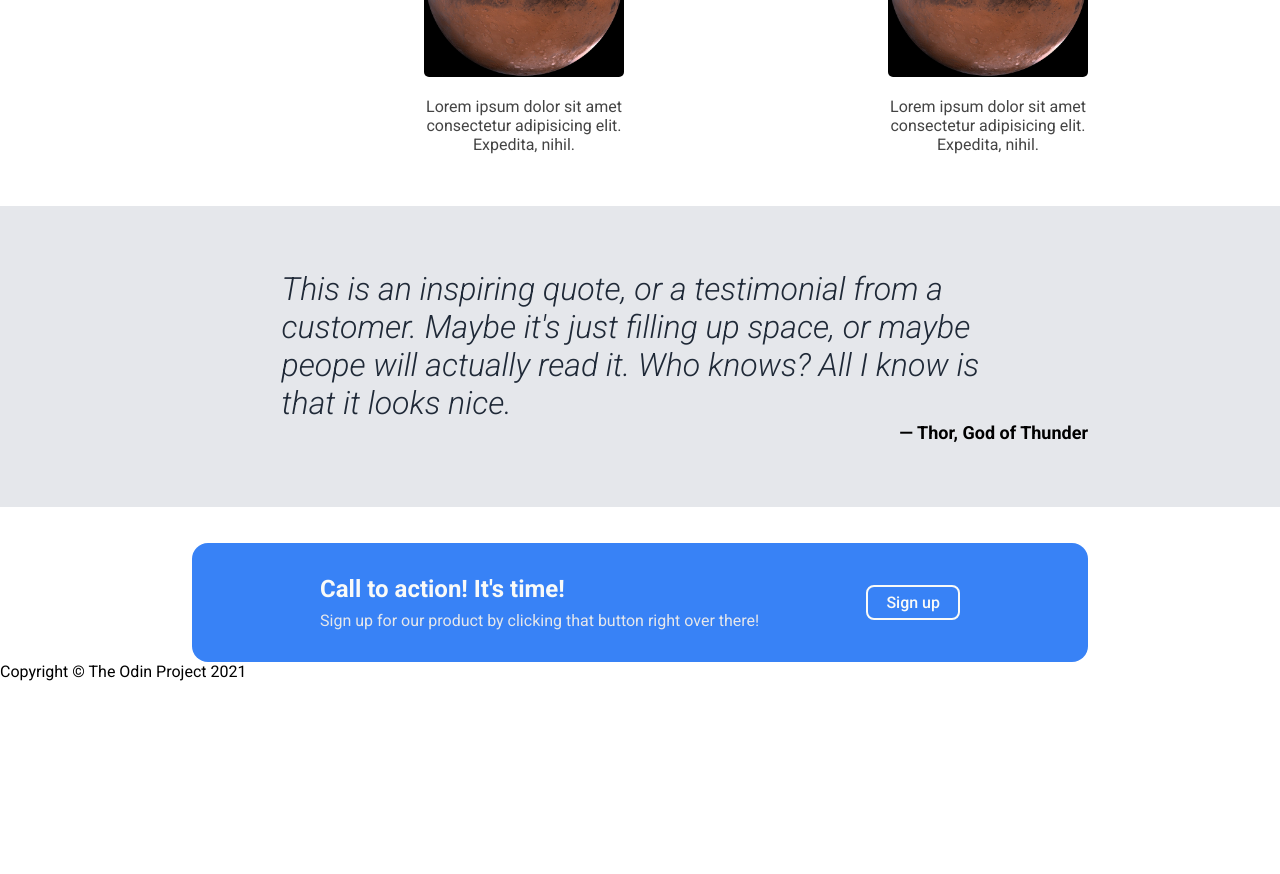
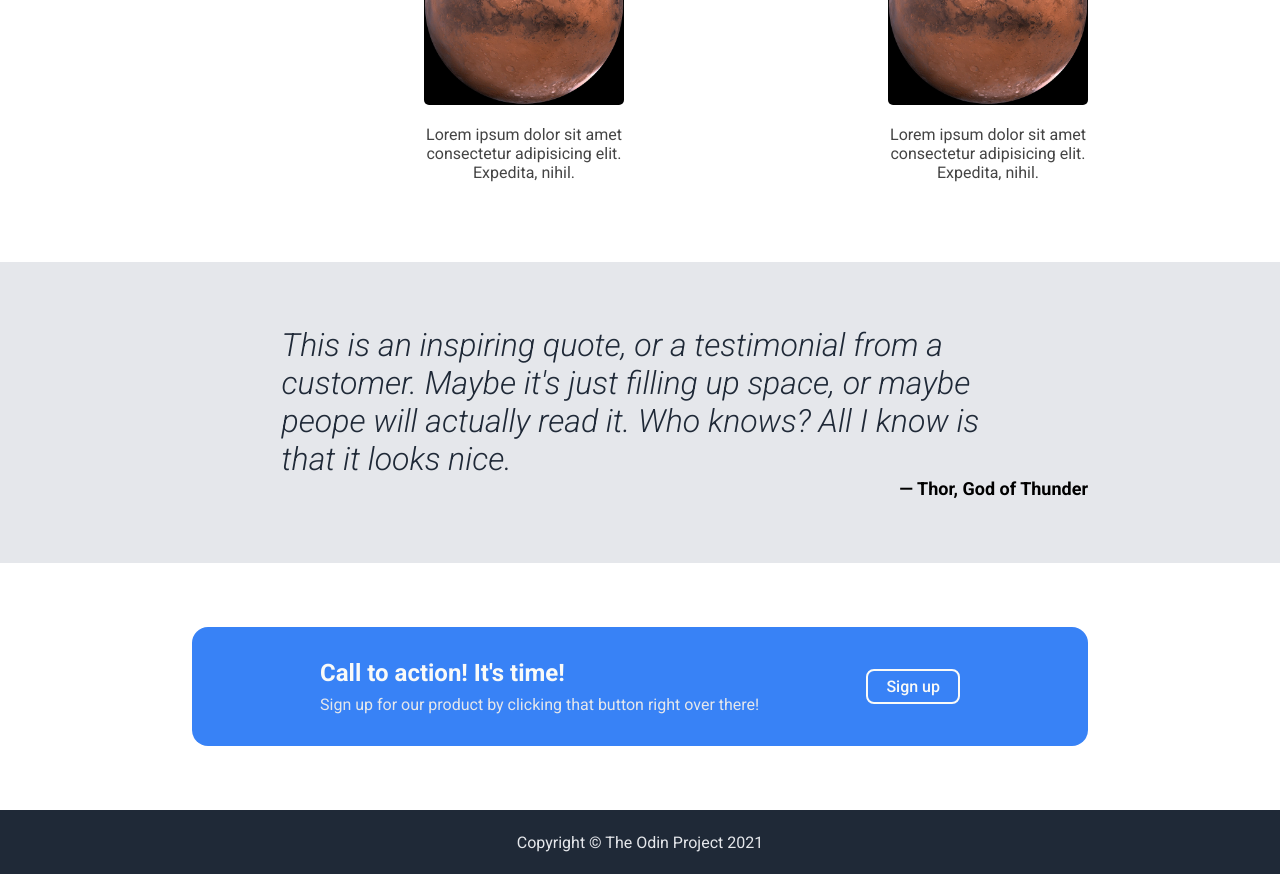
Before and after one commit to 02rasjac/Landing-page, a plain HTML site: page index.html in a window 1280 px wide. Shown: the part 534-1408 px from the top of the page. Before the commit the page ends 1215 px from the top, so only its background shows below. Drawn offline with Linux system fonts and the light colour scheme.

Commit message:
Add style to footer and increase margins
- Add style on footer
- Increase margin between sections from 36px to 64px

```diff
--- a/index.html
+++ b/index.html
@@ -64,6 +64,6 @@
       <a class="sign-up" href="#">Sign up</a>
     </section>
 
-    <footer>Copyright &copy; The Odin Project 2021</footer>
+    <footer><p>Copyright &copy; The Odin Project 2021</p></footer>
   </body>
 </html>
--- a/styles.css
+++ b/styles.css
@@ -82,6 +82,7 @@ header > ul a {
 
 #information {
     padding: 0 var(--content-width);
+    margin: 64px 0;
 }
 
 #information > h2 {
@@ -111,7 +112,7 @@ header > ul a {
 
 #quote {
     padding: 64px var(--content-width);
-    margin: 36px 0;
+    margin: 64px 0;
     background-color: #e5e7eb;
 }
 
@@ -131,7 +132,7 @@ header > ul a {
 }
 
 #call-to-action {
-    margin: 0 var(--content-width);
+    margin: 64px var(--content-width);
     background-color: #3882f6;
     display: flex;
     align-items: center;
@@ -155,3 +156,13 @@ header > ul a {
     border: 2px solid var(--text-color-main);
     flex-shrink: 0;
 }
+
+footer {
+    background-color: #1f2937;
+    text-align: center;
+    color: var(--text-color-secondary);
+    height: 64px;
+    display: flex;
+    justify-content: center;
+    align-items: center;
+}
```
